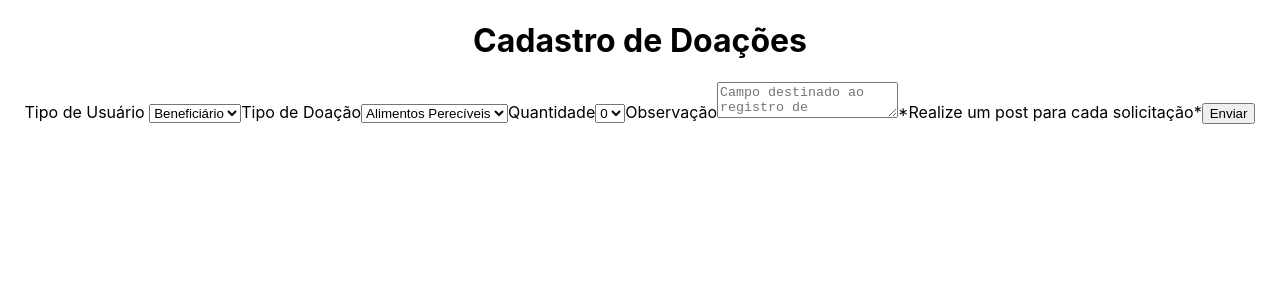
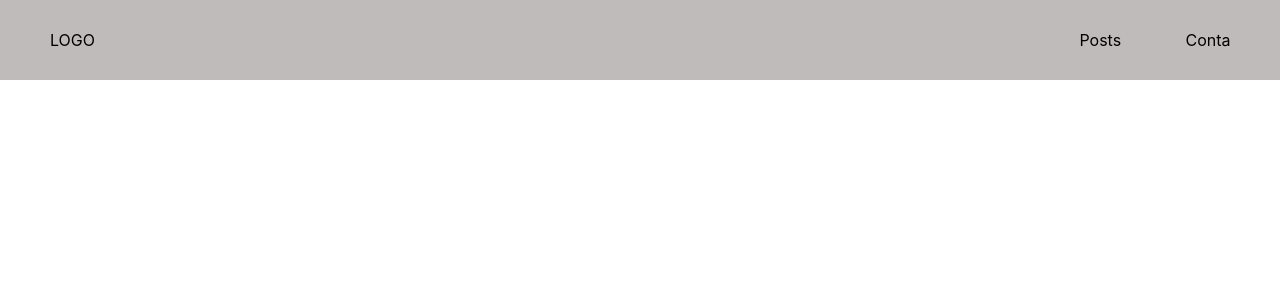
Before and after one commit to Shidoshi93/projeto-integrador, a React (Create React App) app: page / in a window 1280 px wide. Shown: the top 300 px of the page. Built offline with nearby package versions, Linux system fonts and the light colour scheme.

Commit message:
atualizando codigo local

```diff
--- a/src/App.js
+++ b/src/App.js
@@ -1,13 +1,11 @@
 import React from 'react'
 import './App.css';
-import CadastroDoacao from './pages/singup2'
+import Router from './routes/router';
 
 function App() {
   return (
     <div className="App">
-      <CadastroDoacao>
-
-      </CadastroDoacao>
+      <Router />
     </div>
   );
 } export default App;
```
